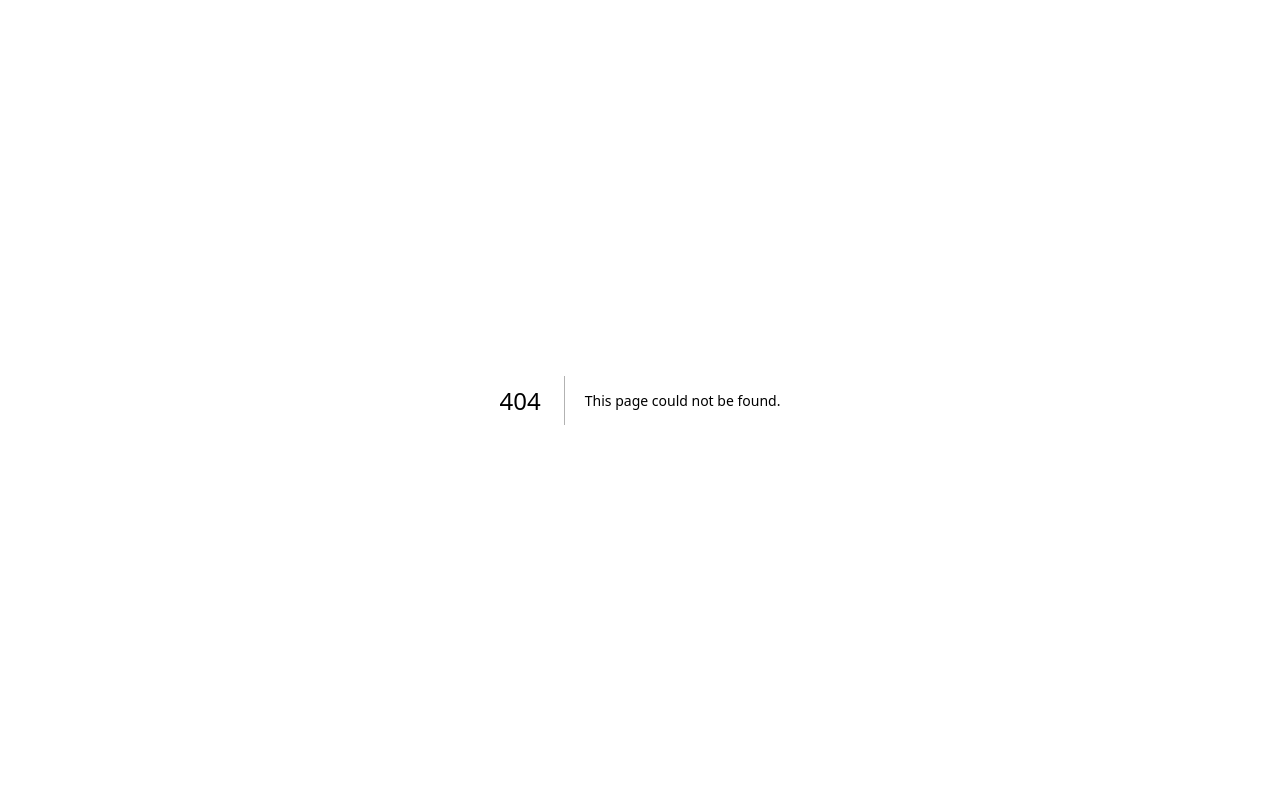
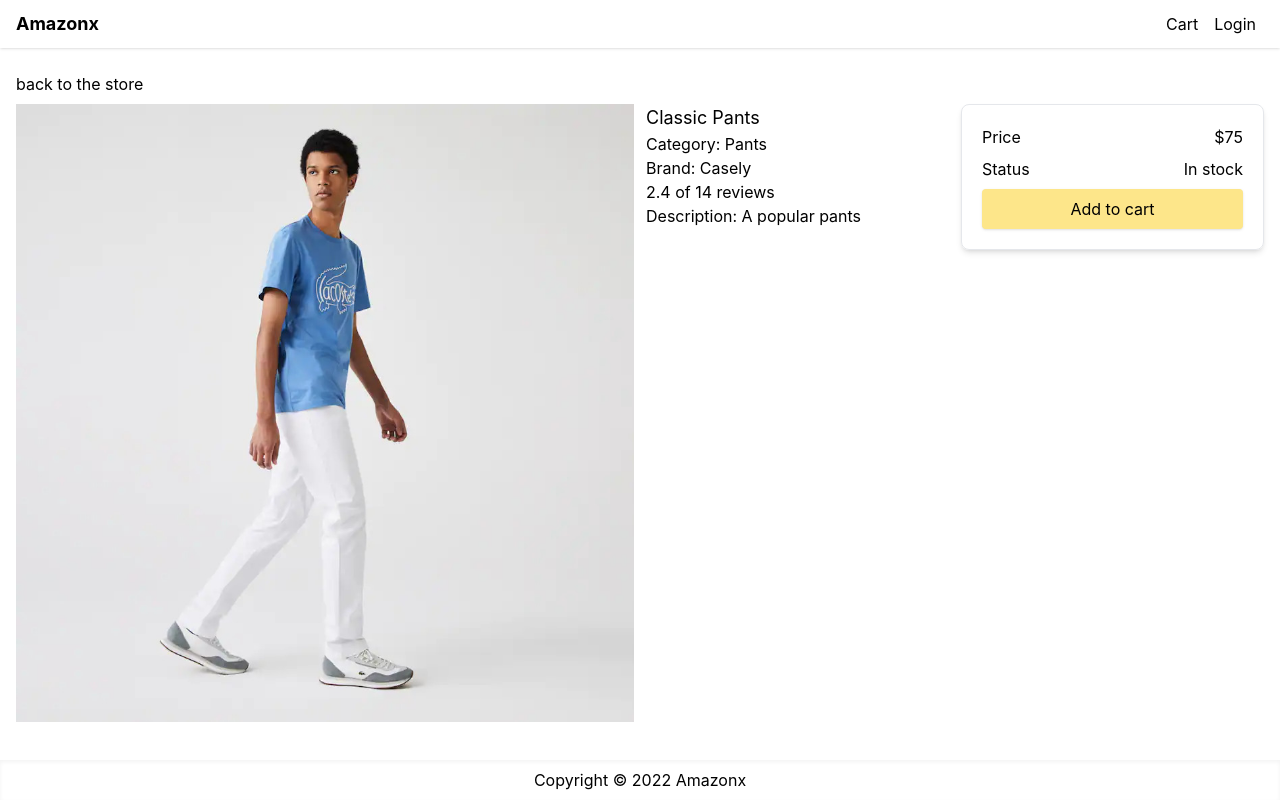
Before and after one commit to DanielOjeda25/store-bmn, a Next.js app: page /product/classic-pants in a window 1280 px wide. Before the commit this address had no page. Built offline with nearby package versions, Linux system fonts and the light colour scheme.

Commit message:
product details agregado

```diff
--- /dev/null
+++ b/pages/product/[slug].jsx
@@ -0,0 +1,61 @@
+import Image from 'next/image'
+import Link from 'next/link'
+import { useRouter } from 'next/router'
+import React from 'react'
+import Layout from '../../components/Layout'
+import data from '../../utils/data'
+
+const ProductScreen = () => {
+  const { query } = useRouter()
+  const { slug } = query
+
+  const product = data.products.find((x) => x.slug === slug)
+  if (!product) return <div>Product Not found</div>
+
+  return (
+    <Layout title={product.name}>
+      <div className='py-2'>
+        <Link href={'/'}>back to the store</Link>
+      </div>
+      <div className='grid md:grid-cols-4 md:gap-3 '>
+        <div className='md:col-span-2'>
+          <Image
+            src={product.image}
+            alt={product.name}
+            layout='responsive'
+            width={640}
+            height={640}
+          />
+        </div>
+        <div>
+          <ul>
+            <li>
+              <h1 className='text-lg'>{product.name}</h1>
+            </li>
+            <li>Category: {product.category}</li>
+            <li>Brand: {product.brand}</li>
+            <li>
+              {product.rating} of {product.numReviews} reviews
+            </li>
+            <li>Description: {product.description}</li>
+          </ul>
+        </div>
+        <div>
+          <div className='card p-5'>
+            <div className='mb-2 flex justify-between'>
+              <div>Price</div>
+              <div>${product.price}</div>
+            </div>
+            <div className='mb-2 flex justify-between'>
+              <div>Status</div>
+              <div>{product.countInStock > 0 ? 'In stock' : 'Unvailable'}</div>
+            </div>
+            <button className='primary-button w-full'>Add to cart</button>
+          </div>
+        </div>
+      </div>
+    </Layout>
+  )
+}
+
+export default ProductScreen
```
